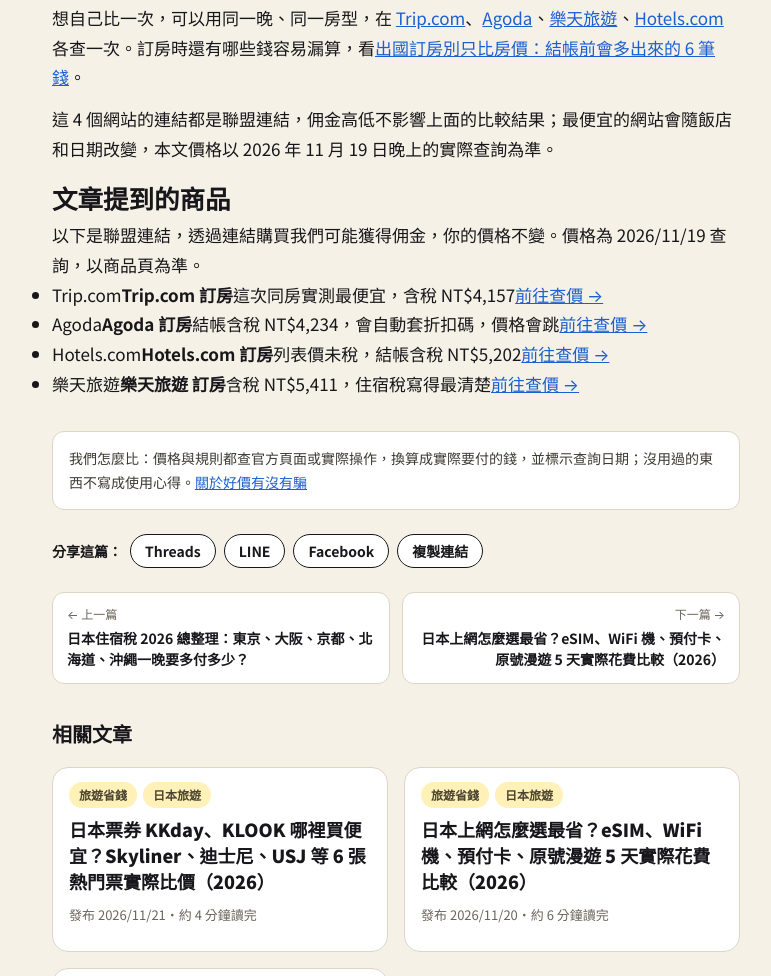
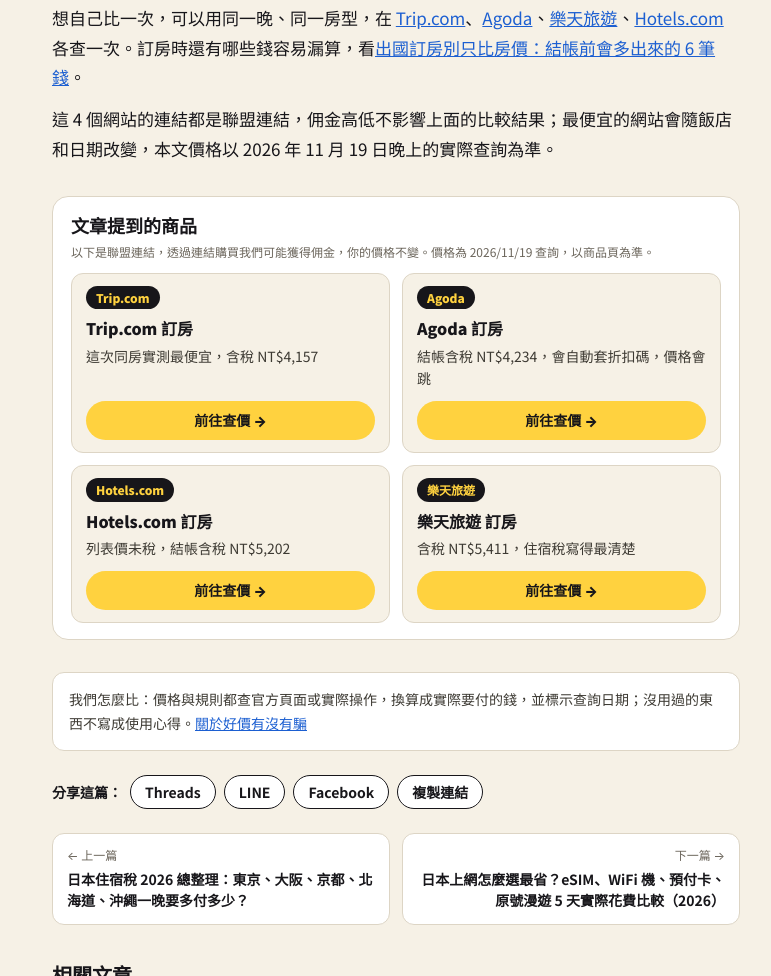
Before and after one commit to lucasChen0511/dealcheck, a plain HTML site: page posts/japan-hotel-booking-sites-comparison.html in a window 1280 px wide. Shown: the part 5236-6212 px from the top of the page, without its empty margins (244-1015 px from the left). Drawn offline with Linux system fonts and the light colour scheme.

Commit message:
商品卡片樣式

```diff
--- a/style.css
+++ b/style.css
@@ -84,6 +84,17 @@ article .meta{color:var(--muted);font-size:14px;margin:8px 0}
 .related h2{font-size:20px;font-weight:900}
 .related .cards{grid-template-columns:1fr 1fr}
 .related .card .d{display:none}
+.picks{margin-top:32px;background:var(--card);border:1px solid var(--line);border-radius:16px;padding:16px 18px}
+.picks h2{font-size:18px;font-weight:900;line-height:1.4}
+.picks .note{font-size:12px;color:var(--muted);margin-top:4px;line-height:1.6}
+.pick-list{list-style:none;display:grid;grid-template-columns:repeat(auto-fit,minmax(190px,1fr));gap:12px;margin-top:12px}
+.pick-list.n4{grid-template-columns:repeat(2,1fr)}
+.pick{display:flex;flex-direction:column;background:var(--paper);border:1px solid var(--line);border-radius:12px;padding:12px 14px}
+.pick .shop{align-self:flex-start;font-size:12px;font-weight:900;background:var(--ink);color:var(--yellow);border-radius:999px;padding:1px 10px;line-height:1.8}
+.pick b{font-size:16px;font-weight:900;line-height:1.45;margin-top:8px}
+.pick .why{font-size:14px;color:#3D3A33;line-height:1.6;margin:4px 0 12px}
+.pick a.go{margin-top:auto;display:block;text-align:center;background:var(--yellow);color:var(--ink);font-weight:900;font-size:14px;border-radius:999px;padding:7px 12px;text-decoration:none}
+.pick a.go:hover{background:var(--ink);color:var(--yellow)}
 .adbox{margin-top:32px;text-align:center}
 .adlabel{font-size:12px;color:var(--muted);margin-bottom:6px}
 .adbox iframe{border:0;max-width:100%;background:var(--card);border-radius:8px}
@@ -111,6 +122,7 @@ footer.site a:not(.brand){color:var(--muted)}
   .body .tbl{overflow-x:auto;-webkit-overflow-scrolling:touch}
   .body .tbl.wide table{min-width:620px}
   .tbl-hint{display:block}
+  .pick-list.n4{grid-template-columns:1fr}
   .body th:first-child,.body td:first-child{min-width:6.5em}
   .body .tbl.compact th,.body .tbl.compact td{padding:9px 7px;font-size:14px}
   .body .tbl.compact th:first-child,.body .tbl.compact td:first-child{min-width:0}
```
